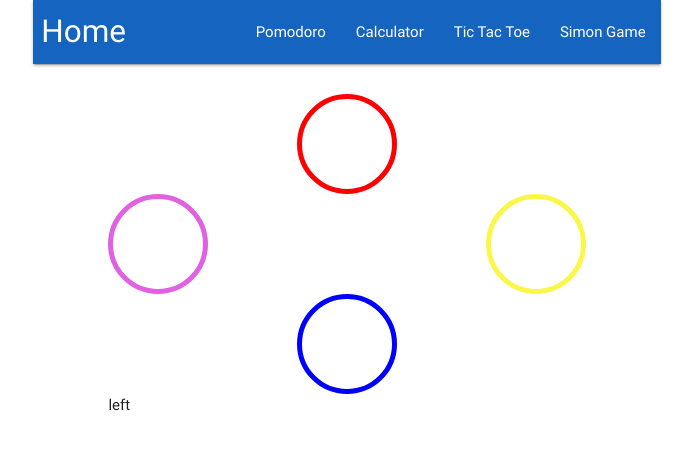
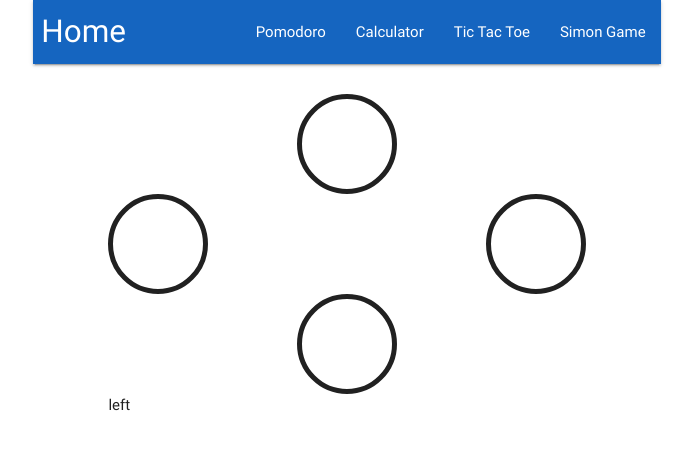
Before and after one commit to ajdeleon/freecodecamp-advanced-front-end-projects, a React (Create React App) app: page /simon in a window 1280 px wide. Shown: the top 450 px of the page, without its empty margins (293-986 px from the left). Built offline with nearby package versions, Linux system fonts and the light colour scheme.

Commit message:
refactor ids to classes

```diff
--- a/src/components/simon/Simon.css
+++ b/src/components/simon/Simon.css
@@ -24,34 +24,34 @@
   justify-content: center;
 }
 
-#top {
+.top {
   border-color: red;
 }
 
-#top:active {
+.top-active, .top:active {
   background-color: red;
 }
 
-#right {
+.right {
   border-color: rgb(250, 247, 73);
 }
 
-#right:active {
+.right-active, .right:active {
   background-color: rgb(250, 247, 73);
 }
 
-#bottom {
+.bottom {
   border-color: blue;
 }
 
-#bottom:active {
+.bottom-active, .bottom:active {
   background-color: blue;
 }
 
-#left {
+.left {
   border-color: rgb(224, 98, 224);
 }
 
-#left:active {
+.left-active, .left:active {
   background-color: rgb(224, 98, 224);
 }
```
